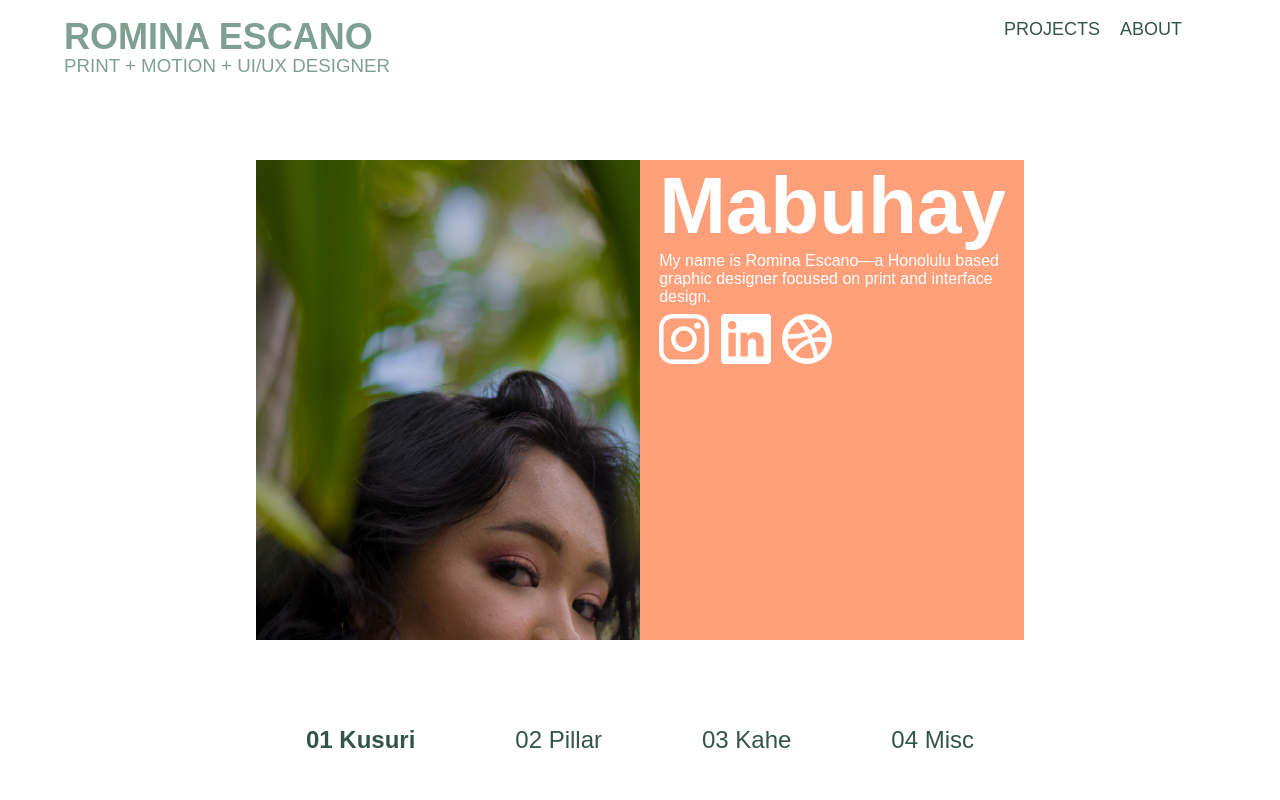
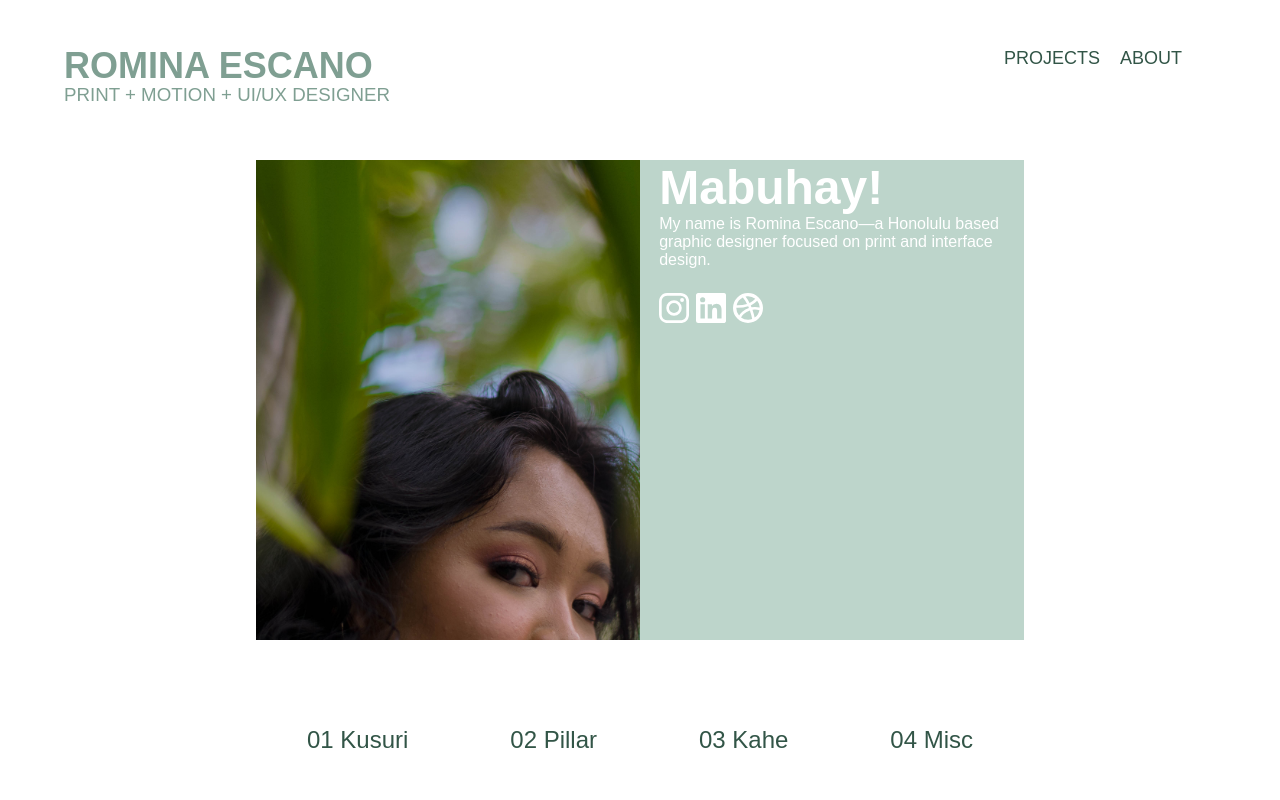
Before and after one commit to raescano/raebean, a website with bundled scripts: page about.html in a window 1280 px wide. Built offline with nearby package versions, Linux system fonts and the light colour scheme; a web font is replaced by a local one.

Commit message:
working on about section

```diff
--- a/about.html
+++ b/about.html
@@ -28,7 +28,7 @@
 
     <nav>
         <ul class="nav-items">
-            <li><a class="nav-item selected" href="index.html">01 Kusuri</a></li>
+            <li><a class="nav-item" href="index.html">01 Kusuri</a></li>
             <li><a class="nav-item" href="pillar.html">02 Pillar</a></li>
             <li><a class="nav-item" href="kahe.html">03 Kahe</a></li>
             <li><a class="nav-item" href="misc.html">04 Misc</a></li>
@@ -50,8 +50,10 @@
                     <img src="./img/portfolio_shoot.jpg" alt="A head shoot of Romina Escano">
                 </div>
                 <div class="home-presentation">
+                    <div class="container">
                         <h1>Mabuhay!</h1>
-                    <p>My name is Romina Escano—a Honolulu based graphic designer focused on print and interface design.
+                        <p>My name is Romina Escano—a Honolulu based graphic designer focused on print and interface
+                            design.
                         </p>
                         <div class="social-links">
                             <ul>
@@ -60,9 +62,11 @@
                                 <li><a href="https://www.linkedin.com/in/raescano"><img src="img/linkedin.svg"
                                             alt="linkedin"></a>
                                 </li>
-                            <li><a href="https://dribbble.com/ramenyah"><img src="img/dribbble.svg" alt="dribbble"></a>
+                                <li><a href="https://dribbble.com/ramenyah"><img src="img/dribbble.svg"
+                                            alt="dribbble"></a>
                                 </li>
                             </ul>
+                        </div>
                     </div>
                 </div>
             </div>
--- a/css/app.css
+++ b/css/app.css
@@ -54,7 +54,7 @@
 }
 
 .kahe {
-  background: #EC7F8E;
+  background: #D0E6EA;
 }
 
 .misc {
@@ -62,7 +62,7 @@
 }
 
 .about {
-  background: lightsalmon;
+  background: #BDD5CB;
 }
 
 main {
@@ -313,7 +313,7 @@ header .top-nav a:hover {
 @media (min-width: 1050px) {
   header {
     align-items: flex-start;
-    padding-top: 1.2em;
+    padding-top: 3em;
   }
 
   header .site-branding h1 {
@@ -355,7 +355,9 @@ nav {
   text-decoration: none;
   color: #325547;
   font-size: 3vmin;
+  font-family: poppins, sans-serif;
   font-weight: 400;
+  font-style: normal;
 }
 
 .nav-items a:hover {
@@ -364,6 +366,8 @@ nav {
 
 .nav-items a.selected {
   font-weight: 700;
+  font-family: poppins, sans-serif;
+  font-style: normal;
 }
 
 @media (min-width: 768px) {
@@ -386,7 +390,7 @@ nav {
   margin: 0;
   margin-top: .5em;
   padding: 0;
-  width: 50%;
+  width: 30%;
   display: flex;
   justify-content: space-between;
 }
@@ -396,8 +400,8 @@ nav {
   display: inline-block;
   margin: 0;
   padding: 0;
-  height: 50px;
-  width: 50px;
+  height: 30px;
+  width: 30px;
   overflow: hidden;
 
 }
@@ -416,6 +420,22 @@ nav {
   padding: 0;
 }
 
-.about .home-content {
+.about .home-presentation {
+  display: flex;
   color: #fff;
+  flex-direction: column;
+  align-items: center;
 }
+
+.about .home-content h1 {
+  font-size: 3em;
+}
+
+.about .home-content p {
+  padding-bottom: 1em;
+}
+
+.about .home-presentation .container {
+  display: flex;
+  flex-direction: column;
+}
```
Also changed, not shown: 1 other file. Lines whose indentation alone changed are shown as unchanged.
